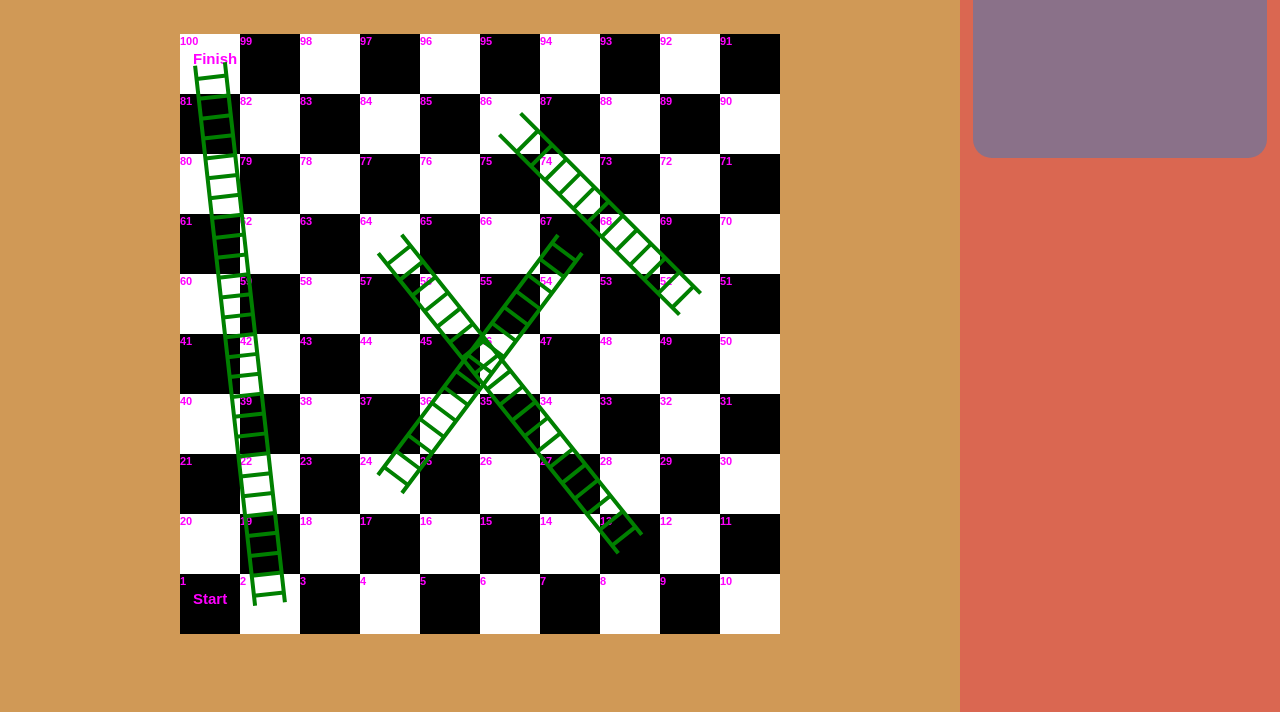
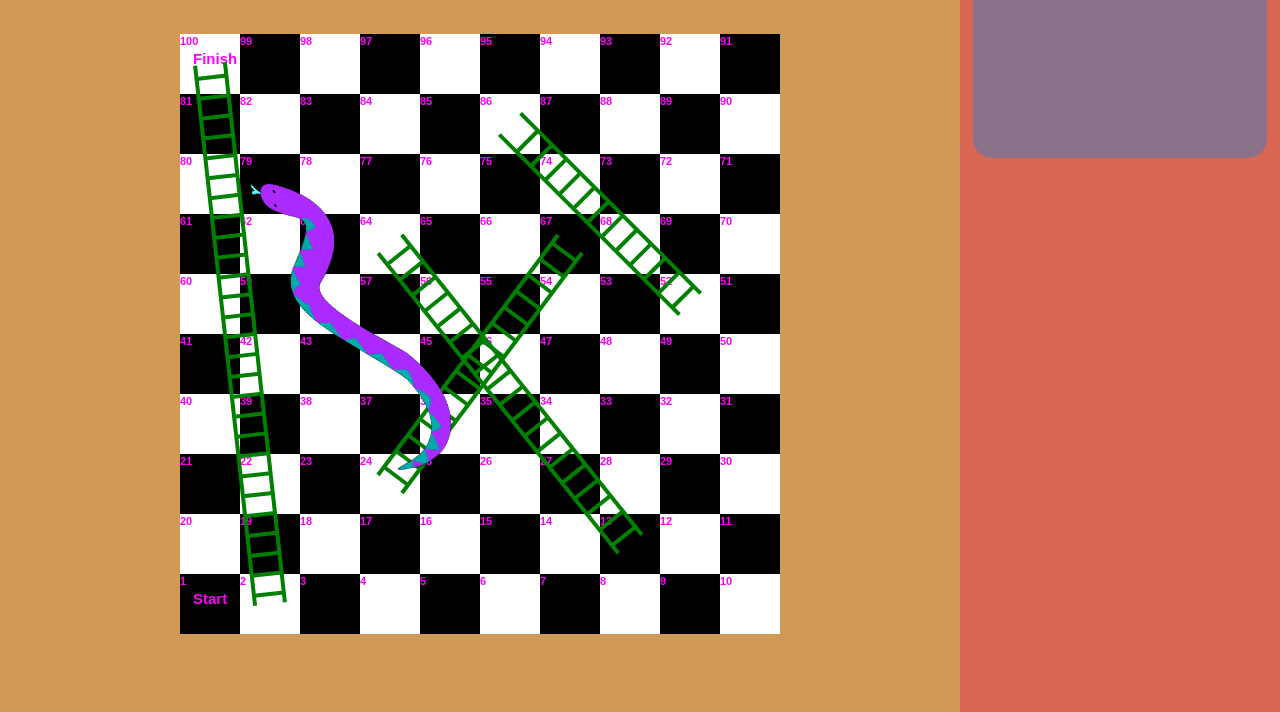
Before and after one commit to Marco-Gomes-BBD/Grad23-SnakesAndLadders, a website: page src/pages/game_page.html in a window 1280 px wide. Shown: the part 88-800 px from the top of the page. Drawn offline with nearby package versions, Linux system fonts and the light colour scheme.

Commit message:
tentative draw snakes functionality

```diff
--- a/src/scripts/game.js
+++ b/src/scripts/game.js
@@ -16,6 +16,21 @@ function initBoard() {
     drawLadder(23, 66);
     drawLadder(12, 63);
     drawLadder(51, 85);
+
+
+    // bacause of image restrications distance between head and tail needs to be greater that 3 blocks, both vertically and horrizontally
+    // head can't be a border cell
+    // drawSnake(59, 19);
+    // drawSnake(86, 55);
+    // drawSnake(77, 24);
+    // drawSnake(63 ,10);
+    // drawSnake(23 ,10);
+    // drawSnake(62 ,30);
+    drawSnake(79, 35);
+    // drawSnake(88, 16);  ``
+    // drawSnake(66,34)
+    // drawSnake(52, 34);
+
 }
 
 function getCellPosition(index) {
@@ -67,6 +82,70 @@ Math.toDegree = function (radians) {
     return (radians * 180) / Math.PI;
 };
 
+
+function drawSnake(head, tail){
+    let newImage = new Image();
+    let ImageArray = new Array();
+    ImageArray[0] = '/res/snakes/snake1.png';
+    ImageArray[1] = '/res/snakes/snake2.png';
+    ImageArray[2] = '/res/snakes/snake3.png';
+
+    // get random snake
+    let num = Math.floor( Math.random() * 3);
+    let img = ImageArray[num];
+
+    newImage.src = img;
+
+
+    let width = 75;
+    const halfWidth = Math.floor(width / 2);
+    const [[x1, y1], [x2, y2]] = getJump(head-1, tail);
+    const dx = x2 - x1;
+    const dy = y2 - y1;
+    const angleRadian = Math.atan2(dy, dx);
+    const length = Math.sqrt(dx * dx + dy * dy);
+    const [startx, starty] = getCellPosition(head - 1);
+    const [endx, endy] = getCellPosition(tail);
+
+    const xOffset = (startx/60)- (endx/60);
+    const yOffset = (endy - starty)/60;
+
+    newImage.onload = function(){
+        context.save();
+        context.translate(startx , starty);
+        if(Math.abs(xOffset) !== 1 ){
+
+            if((startx/60)< (endx/60)){
+                // left to right
+                context.save();
+                context.translate(-halfWidth/2, halfWidth );
+                context.rotate(-Math.PI/2 + (angleRadian ));
+                context.transform(1,0.5,-0.1,1.1, yOffset, 0);
+                context.drawImage(newImage, 0 , 0 , width, length);
+                console.log(yOffset/60);
+                context.restore();
+
+            }
+            else{
+                // right to left
+                context.save();
+                context.translate(0 , -halfWidth/2);
+                context.rotate(-Math.PI/2 + angleRadian);
+                context.transform(1.1, 0.5, 0.22 ,1.01, 0, 0);
+                context.drawImage(newImage, 0, 0, width, length);
+                context.restore();
+            }
+        }
+        else{
+            // vertical snakes
+            context.drawImage(newImage, 0, halfWidth/2, width, length);
+        }
+        console.log(head, startx, tail, endx, angleRadian, yOffset);
+        context.restore();
+    }
+}
+
+
 function drawLadder(start, end) {
     const [[x1, y1], [x2, y2]] = getJump(start, end);
     const dx = x2 - x1;
```
Also changed, not shown: src/pages/game_page.html (+2 -0 lines), res/snakes/snake1.png (added), res/snakes/snake2.png (added), res/snakes/snake3.png (added).
